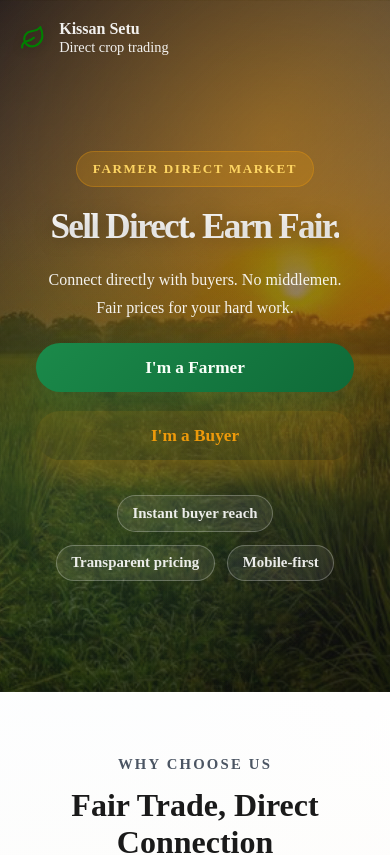
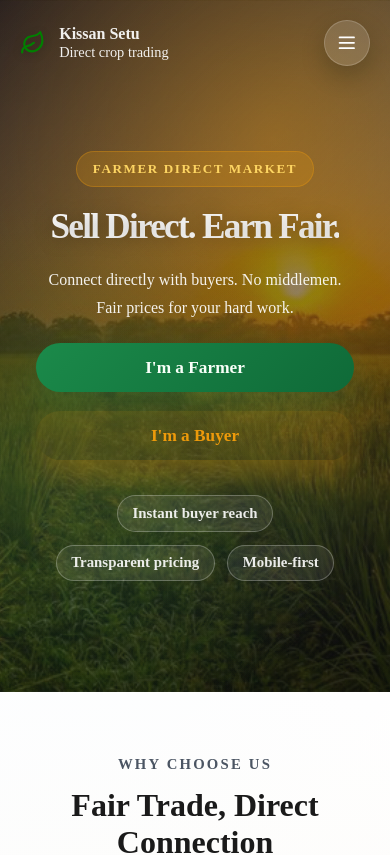
Before and after one commit to kirti253/Kissan_setu, a Next.js app in the folder frontend/: page / in a window 390 px wide. Shown: the top 855 px of the page. Built offline with nearby package versions, Linux system fonts and the light colour scheme.

Commit message:
navbar fix

```diff
--- a/frontend/app/globals.css
+++ b/frontend/app/globals.css
@@ -78,6 +78,14 @@ select {
   border-bottom: 1px solid rgba(15, 23, 42, 0.06);
 }
 
+.site-header-bar {
+  display: flex;
+  align-items: center;
+  justify-content: space-between;
+  gap: 1rem;
+  min-width: 0;
+}
+
 .site-header-home {
   position: absolute;
   inset: 0 0 auto 0;
@@ -148,6 +156,32 @@ select {
   transform: scale(1.12) rotate(-8deg);
 }
 
+.nav-toggle {
+  display: none;
+  align-items: center;
+  justify-content: center;
+  width: 2.9rem;
+  height: 2.9rem;
+  padding: 0;
+  border: 1px solid rgba(15, 23, 42, 0.08);
+  border-radius: 999px;
+  background: rgba(255, 255, 255, 0.76);
+  color: var(--text);
+  box-shadow: 0 12px 26px rgba(15, 23, 42, 0.08);
+}
+
+.nav-toggle svg {
+  width: 1.35rem;
+  height: 1.35rem;
+}
+
+.site-header-home .nav-toggle {
+  background: rgba(255, 255, 255, 0.14);
+  color: #ffffff;
+  border-color: rgba(255, 255, 255, 0.18);
+  box-shadow: 0 10px 24px rgba(7, 16, 9, 0.24);
+}
+
 .site-nav {
   display: flex;
   flex-wrap: wrap;
@@ -170,6 +204,11 @@ select {
 .site-nav a:hover,
 .text-link:hover {
   color: var(--primary-dark);
+}
+
+.nav-toggle:hover {
+  transform: translateY(-1px);
+  box-shadow: 0 16px 30px rgba(15, 23, 42, 0.12);
 }
 
 .page {
@@ -1051,7 +1090,8 @@ select {
 .button:focus-visible,
 .ghost-button:focus-visible,
 .site-nav a:focus-visible,
-.text-link:focus-visible {
+.text-link:focus-visible,
+.nav-toggle:focus-visible {
   outline: none;
   box-shadow: 0 0 0 4px rgba(37, 99, 235, 0.18);
 }
@@ -2131,7 +2171,6 @@ select {
 }
 
 @media (max-width: 1024px) {
-
   .hero-card,
   .dashboard-grid,
   .feature-grid,
@@ -2158,8 +2197,46 @@ select {
     gap: 2rem;
   }
 
+  .site-header {
+    flex-direction: column;
+    align-items: stretch;
+    gap: 0.85rem;
+  }
+
+  .site-header-bar {
+    width: 100%;
+  }
+
+  .nav-toggle {
+    display: inline-flex;
+    flex-shrink: 0;
+  }
+
+  .site-nav {
+    display: none;
+    width: 100%;
+    flex-direction: column;
+    flex-wrap: nowrap;
+    align-items: stretch;
+    gap: 0.85rem;
+    padding: 1rem;
+    border: 1px solid rgba(15, 23, 42, 0.08);
+    border-radius: var(--radius-lg);
+    background: rgba(251, 251, 254, 0.96);
+    color: var(--text);
+    box-shadow: var(--shadow-soft);
+  }
+
+  .site-nav-open {
+    display: flex;
+  }
+
+  .site-nav a {
+    width: 100%;
+    text-align: center;
+  }
+
   .dashboard-intro,
-  .site-header,
   .listing-topline,
   .listing-footer,
   .listing-meta,
@@ -2178,6 +2255,21 @@ select {
     position: absolute;
   }
 
+  .site-header-home.site-header-menu-open {
+    background: rgba(7, 16, 9, 0.56);
+    border-bottom: 1px solid rgba(255, 255, 255, 0.08);
+    backdrop-filter: blur(14px);
+  }
+
+  .site-header-home .site-nav {
+    background: rgba(251, 251, 254, 0.98);
+    color: var(--text);
+  }
+
+  .site-header-home .site-nav a {
+    color: var(--text);
+  }
+
   .landing-hero {
     min-height: 88vh;
     align-items: center;
@@ -2287,7 +2379,6 @@ select {
     grid-template-columns: 1fr;
   }
 
-  .site-nav,
   .hero-actions,
   .listing-actions,
   .role-toggle,
@@ -2296,7 +2387,6 @@ select {
     flex-direction: column;
   }
 
-  .site-nav a,
   .hero-actions .button,
   .listing-actions .button,
   .card-actions .button {
@@ -2370,10 +2460,6 @@ select {
     padding: 0;
   }
 
-  .site-header-home .site-nav {
-    display: none;
-  }
-
   .landing-hero {
     min-height: 82vh;
     padding-top: 6.5rem;
--- a/frontend/components/SiteHeader.tsx
+++ b/frontend/components/SiteHeader.tsx
@@ -1,16 +1,55 @@
 "use client";
 
+import { useEffect, useState } from "react";
 import Link from "next/link";
 import { usePathname } from "next/navigation";
-import { LuLeaf } from "react-icons/lu";
+import { LuLeaf, LuMenu, LuX } from "react-icons/lu";
 
 export function SiteHeader() {
   const pathname = usePathname();
   const isHomePage = pathname === "/";
+  const [isMenuOpen, setIsMenuOpen] = useState(false);
+
+  useEffect(() => {
+    setIsMenuOpen(false);
+  }, [pathname]);
+
+  useEffect(() => {
+    const handleResize = () => {
+      if (window.innerWidth > 1024) {
+        setIsMenuOpen(false);
+      }
+    };
+
+    window.addEventListener("resize", handleResize);
+    return () => window.removeEventListener("resize", handleResize);
+  }, []);
+
+  useEffect(() => {
+    if (!isMenuOpen) {
+      return;
+    }
+
+    const handleKeyDown = (event: KeyboardEvent) => {
+      if (event.key === "Escape") {
+        setIsMenuOpen(false);
+      }
+    };
+
+    window.addEventListener("keydown", handleKeyDown);
+    return () => window.removeEventListener("keydown", handleKeyDown);
+  }, [isMenuOpen]);
+
+  const handleMenuClose = () => setIsMenuOpen(false);
 
   return (
-    <header className={`site-header ${isHomePage ? "site-header-home" : ""}`}>
-      <Link href="/" className="brand-mark">
+    <header
+      className={`site-header ${isHomePage ? "site-header-home" : ""} ${
+        isMenuOpen ? "site-header-menu-open" : ""
+      }`}
+    >
+      <div className="site-header-bar">
+        <Link href="/" className="brand-mark" onClick={handleMenuClose}>
           <LuLeaf className="brand-logo-icon" />
           <div>
             <strong>Kissan Setu</strong>
@@ -18,14 +57,44 @@ export function SiteHeader() {
           </div>
         </Link>
 
-      <nav className="site-nav">
-        <Link href="/#features">Features</Link>
-        <Link href="/#preview">Preview</Link>
-        <Link href="/#testimonials">Stories</Link>
-        <Link href="/auth" className="button button-secondary button-sm nav-cta-secondary">
+        <button
+          type="button"
+          className="nav-toggle"
+          aria-controls="site-nav"
+          aria-expanded={isMenuOpen}
+          aria-label={isMenuOpen ? "Close navigation menu" : "Open navigation menu"}
+          onClick={() => setIsMenuOpen((open) => !open)}
+        >
+          {isMenuOpen ? <LuX aria-hidden="true" /> : <LuMenu aria-hidden="true" />}
+        </button>
+      </div>
+
+      <nav
+        id="site-nav"
+        className={`site-nav ${isMenuOpen ? "site-nav-open" : ""}`}
+        aria-label="Primary"
+      >
+        <Link href="/#features" onClick={handleMenuClose}>
+          Features
+        </Link>
+        <Link href="/#preview" onClick={handleMenuClose}>
+          Preview
+        </Link>
+        <Link href="/#testimonials" onClick={handleMenuClose}>
+          Stories
+        </Link>
+        <Link
+          href="/auth"
+          className="button button-secondary button-sm nav-cta-secondary"
+          onClick={handleMenuClose}
+        >
           Login
         </Link>
-        <Link href="/auth" className="button button-primary button-sm nav-cta">
+        <Link
+          href="/auth"
+          className="button button-primary button-sm nav-cta"
+          onClick={handleMenuClose}
+        >
           Get started
         </Link>
       </nav>
```
Lines whose indentation alone changed are shown as unchanged.
